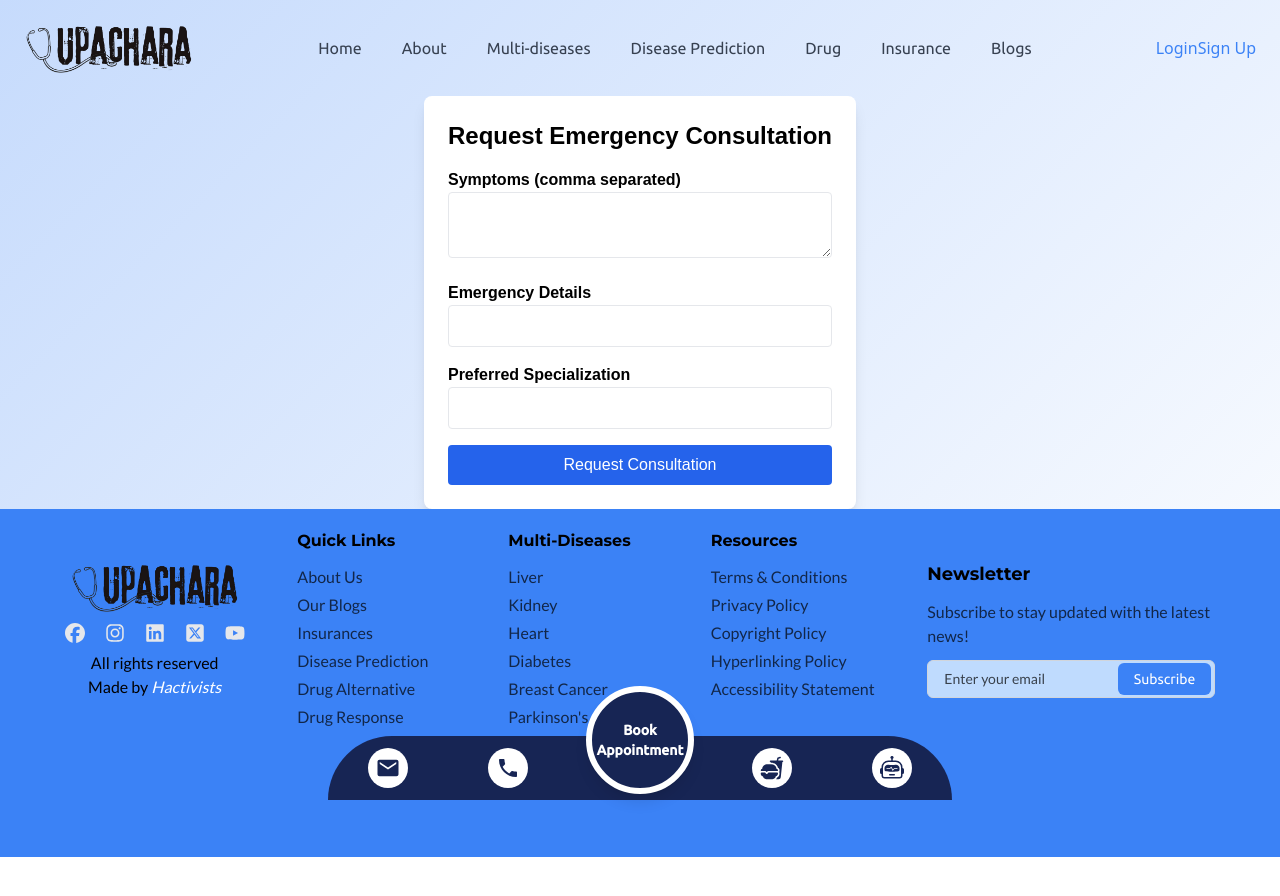
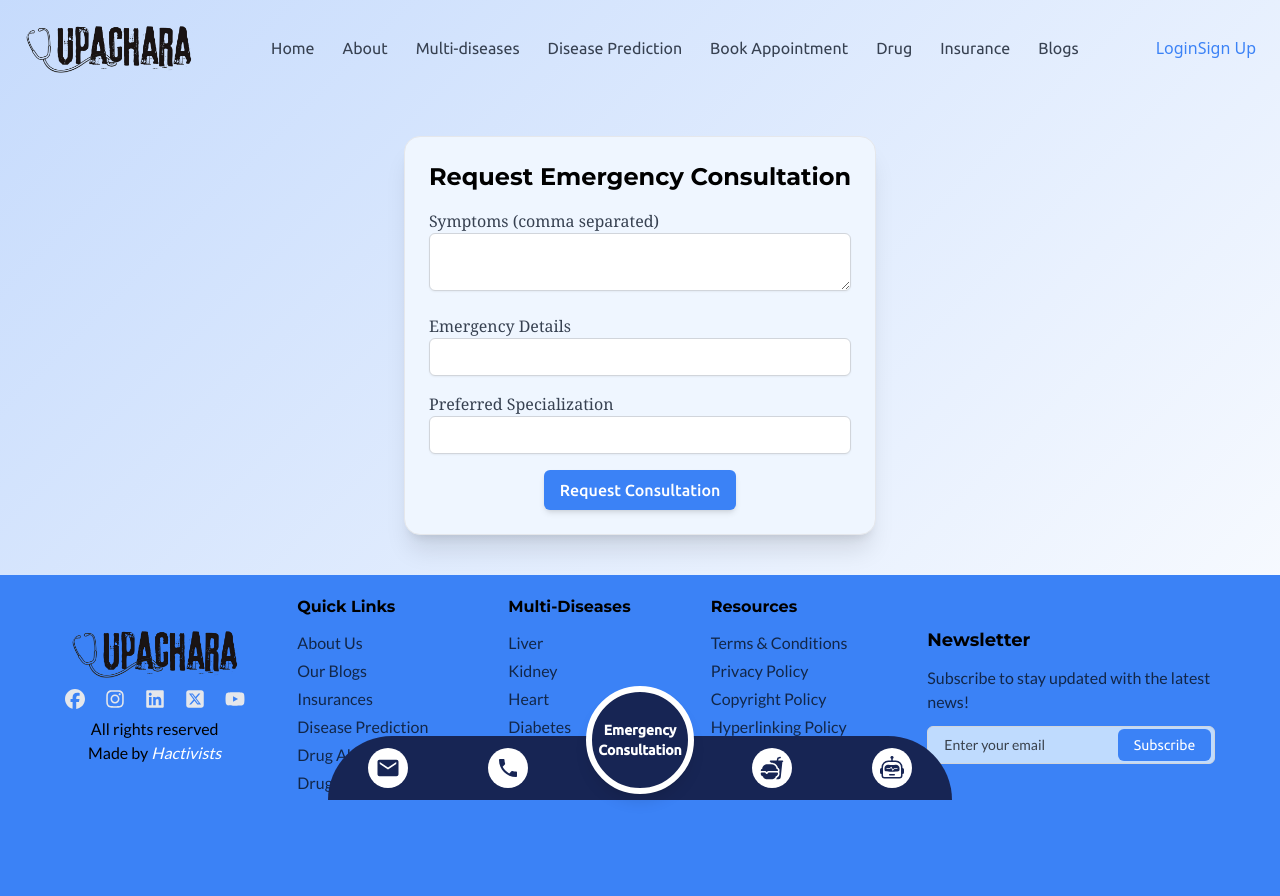
Before and after one commit to Chandrima-Kar/UPACHARA, a Next.js app in the folder client/: page /emergency-consultation in a window 1280 px wide. Shown: the top 896 px of the page. Before the commit the page ends 857 px from the top, so only its background shows below. Built offline with nearby package versions, Linux system fonts and the light colour scheme; no server answers; a web font is replaced by a local one.

Commit message:
updated UI

```diff
--- a/client/src/app/globals.css
+++ b/client/src/app/globals.css
@@ -35,6 +35,84 @@ body {
 ::-webkit-scrollbar-thumb {
   background: #3b82f6;
   border-radius: 50px;
+}
+
+
+
+.react-calendar {
+  width: 550px;
+  max-width: 100%;
+  border: 0px;
+  font-family: Diphylleia, sans-serif;
+  font-size: 18px;
+  line-height: 2em;
+  border-radius: 10px;
+}
+
+.react-calendar__navigation button {
+  color: #3b82f6;
+  min-width: 44px;
+  background: none;
+  font-size: 18px;
+  font-family: Montserrat, sans-serif;
+}
+
+.react-calendar__navigation button:enabled:hover,
+.react-calendar__navigation button:enabled:focus {
+  background-color: #eff6ff;
+  border-radius: 12px;
+}
+
+.react-calendar__navigation button[disabled] {
+  background-color: #eff6ff;
+}
+
+abbr[title] {
+  text-decoration: none;
+}
+
+.react-calendar__tile:enabled:hover,
+.react-calendar__tile:enabled:focus {
+  background: #eff6ff;
+  border-radius: 8px;
+}
+
+.react-calendar__tile--now {
+  background: #3b82f6;
+  border-radius: 4px;
+  font-weight: bold;
+  color: white;
+}
+
+.react-calendar__tile--now:enabled:hover,
+.react-calendar__tile--now:enabled:focus {
+  background: #eff6ff;
+  border-radius: 6px;
+  font-weight: bold;
+}
+
+.react-calendar__tile--hasActive:enabled:hover,
+.react-calendar__tile--hasActive:enabled:focus {
+  background: #3b82f6;
+}
+
+.react-calendar__tile--active {
+  background: #3b82f6;
+  border-radius: 6px;
+  font-weight: bold;
+  color: white;
+}
+
+.react-calendar__tile--active:enabled:hover,
+.react-calendar__tile--active:enabled:focus {
+  background: #3b82f6;
+  color: white;
+}
+
+.react-calendar__tile--rangeEnd {
+  border-radius: 6px;
+  background: #3b82f6;
+  color: white;
 }
 
 
--- a/client/src/components/Baseline/Baseline.jsx
+++ b/client/src/components/Baseline/Baseline.jsx
@@ -61,11 +61,11 @@ const Baseline = () => {
 
       {/* Center Book Appointment Button */}
       <Link
-        href="/book-appointment"
+        href="/emergency-consultation"
         className="absolute mb-14 flex items-center justify-center w-[6.8rem] h-[6.8rem] border-[6px]  border-white bg-blue-950 text-white font-semibold rounded-full shadow-lg transition-all duration-500 transform hover:scale-90 hover:bg-blue-500 cursor-pointer"
       >
         <h1 className="text-center text-sm whitespace-nowrap font-ubuntu">
-          Book <br /> Appointment
+          Emergency <br /> Consultation
         </h1>
       </Link>
 
--- a/client/src/components/EmergencyConsultation/EmergencyConsultation.jsx
+++ b/client/src/components/EmergencyConsultation/EmergencyConsultation.jsx
@@ -44,50 +44,55 @@ export default function EmergencyConsultation() {
   };
 
   return (
-    <div className="max-w-lg mx-auto p-6 bg-white shadow-lg rounded-lg">
-      <h2 className="text-2xl font-bold mb-4">
+    <div className="max-w-5xl mx-auto my-10 p-6 bg-blue-50 shadow-xl rounded-2xl border ">
+      <h2 className="text-2xl font-bold font-montserrat mb-4">
         Request Emergency Consultation
       </h2>
       <form onSubmit={handleSubmit} className="space-y-4">
         <div>
-          <label className="block font-semibold">
+          <label className="block text-gray-700 font-serif">
             Symptoms (comma separated)
           </label>
           <textarea
-            className="w-full p-2 border rounded"
+            className="w-full border border-gray-300 rounded-md shadow-sm py-2 px-3 focus:outline-none focus:ring-blue-500 focus:border-blue-500 font-lato placeholder:font-sans sm:text-sm"
             value={symptoms.join(", ")}
             onChange={handleSymptomsChange}
             required
           />
         </div>
         <div>
-          <label className="block font-semibold">Emergency Details</label>
+          <label className="block text-gray-700 font-serif">
+            Emergency Details
+          </label>
           <input
             type="text"
-            className="w-full p-2 border rounded"
+            className="w-full border border-gray-300 rounded-md shadow-sm py-2 px-3 focus:outline-none focus:ring-blue-500 focus:border-blue-500 font-lato placeholder:font-sans sm:text-sm"
             value={emergencyy}
             onChange={(e) => setEmergencyy(e.target.value)}
             required
           />
         </div>
         <div>
-          <label className="block font-semibold">
+          <label className="block text-gray-700 font-serif">
             Preferred Specialization
           </label>
           <input
             type="text"
-            className="w-full p-2 border rounded"
+            className="w-full border border-gray-300 rounded-md shadow-sm py-2 px-3 focus:outline-none focus:ring-blue-500 focus:border-blue-500 font-lato placeholder:font-sans sm:text-sm"
             value={preferredSpecialization}
             onChange={(e) => setPreferredSpecialization(e.target.value)}
             required
           />
         </div>
-        <button
-          type="submit"
-          className="w-full bg-blue-600 text-white p-2 rounded hover:bg-blue-700"
-          disabled={loading}>
-          {loading ? "Submitting..." : "Request Consultation"}
-        </button>
+        <div className="flex items-center justify-center">
+          <button
+            type="submit"
+            className="w-fit py-2 px-4 text-white bg-blue-500 rounded-md shadow-md font-medium hover:bg-blue-700 focus:outline-none focus:ring-2 focus:ring-offset-2 font-ubuntu focus:ring-blue-500 disabled:opacity-50 transition-all duration-500 transform hover:scale-110 "
+            disabled={loading}
+          >
+            {loading ? "Submitting..." : "Request Consultation"}
+          </button>
+        </div>
       </form>
     </div>
   );
--- a/client/src/components/Header/Header.jsx
+++ b/client/src/components/Header/Header.jsx
@@ -48,16 +48,16 @@ const Header = () => {
         </div>
 
         {/* Navigation */}
-        <nav className="flex space-x-10 text-gray-700 font-ubuntu text-base">
+        <nav className="flex space-x-7 text-gray-700 font-ubuntu text-base">
           <Link
             href="/"
-            className="header_links transition-transform duration-700 ease transform hover:scale-125"
+            className="header_links transition-transform duration-700 ease transform hover:scale-110"
           >
             Home
           </Link>
           <Link
             href="/about"
-            className="header_links transition-transform duration-700 ease transform hover:scale-125"
+            className="header_links transition-transform duration-700 ease transform hover:scale-110"
           >
             About
           </Link>
@@ -93,9 +93,16 @@ const Header = () => {
               </div>
               <Link
                 href="/disease-prediction"
-                className="header_links transition-transform duration-700 ease transform hover:scale-125"
+                className="header_links transition-transform duration-700 ease transform hover:scale-110"
               >
                 Disease Prediction
+              </Link>
+
+              <Link
+                href="/book-appointment"
+                className="header_links transition-transform duration-700 ease transform hover:scale-110"
+              >
+                Book Appointment
               </Link>
 
               {/* Drug Dropdown */}
@@ -125,7 +132,7 @@ const Header = () => {
 
               <Link
                 href="/insurance"
-                className="header_links transition-transform duration-700 ease transform hover:scale-125"
+                className="header_links transition-transform duration-700 ease transform hover:scale-110"
               >
                 Insurance
               </Link>
@@ -134,13 +141,13 @@ const Header = () => {
             <>
               <Link
                 href="/dashboard"
-                className="header_links transition-transform duration-700 ease transform hover:scale-125"
+                className="header_links transition-transform duration-700 ease transform hover:scale-110"
               >
                 Doctor Dashboard
               </Link>
               <Link
                 href="/appointments"
-                className="header_links transition-transform duration-700 ease transform hover:scale-125"
+                className="header_links transition-transform duration-700 ease transform hover:scale-110"
               >
                 Appointments
               </Link>
@@ -149,7 +156,7 @@ const Header = () => {
 
           <Link
             href="/blogs"
-            className="header_links transition-transform duration-700 ease transform hover:scale-125"
+            className="header_links transition-transform duration-700 ease transform hover:scale-110"
           >
             Blogs
           </Link>
```
Also changed, not shown: client/src/components/Profile/DoctorProfilePage.jsx (+88 -50 lines).
